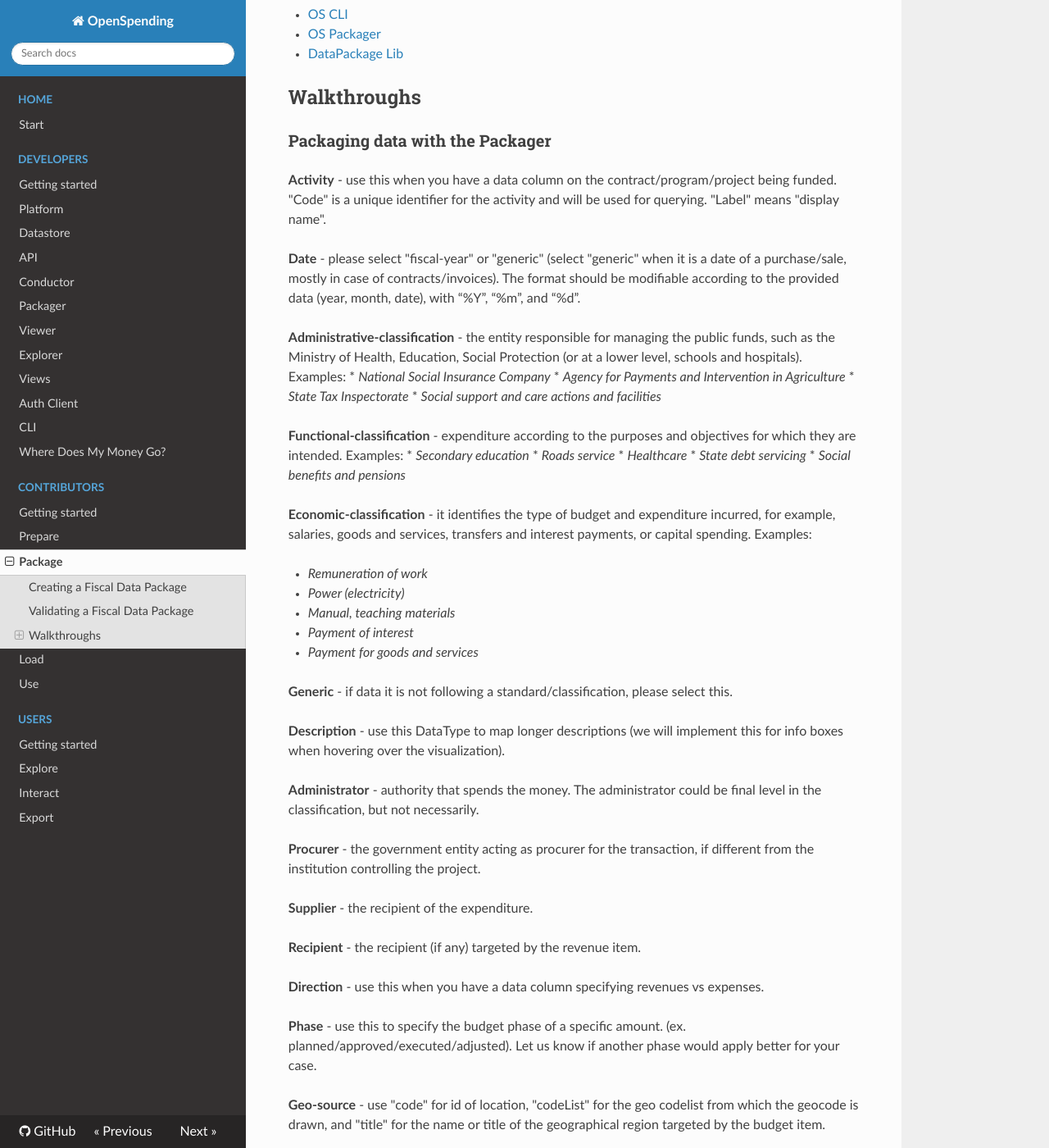
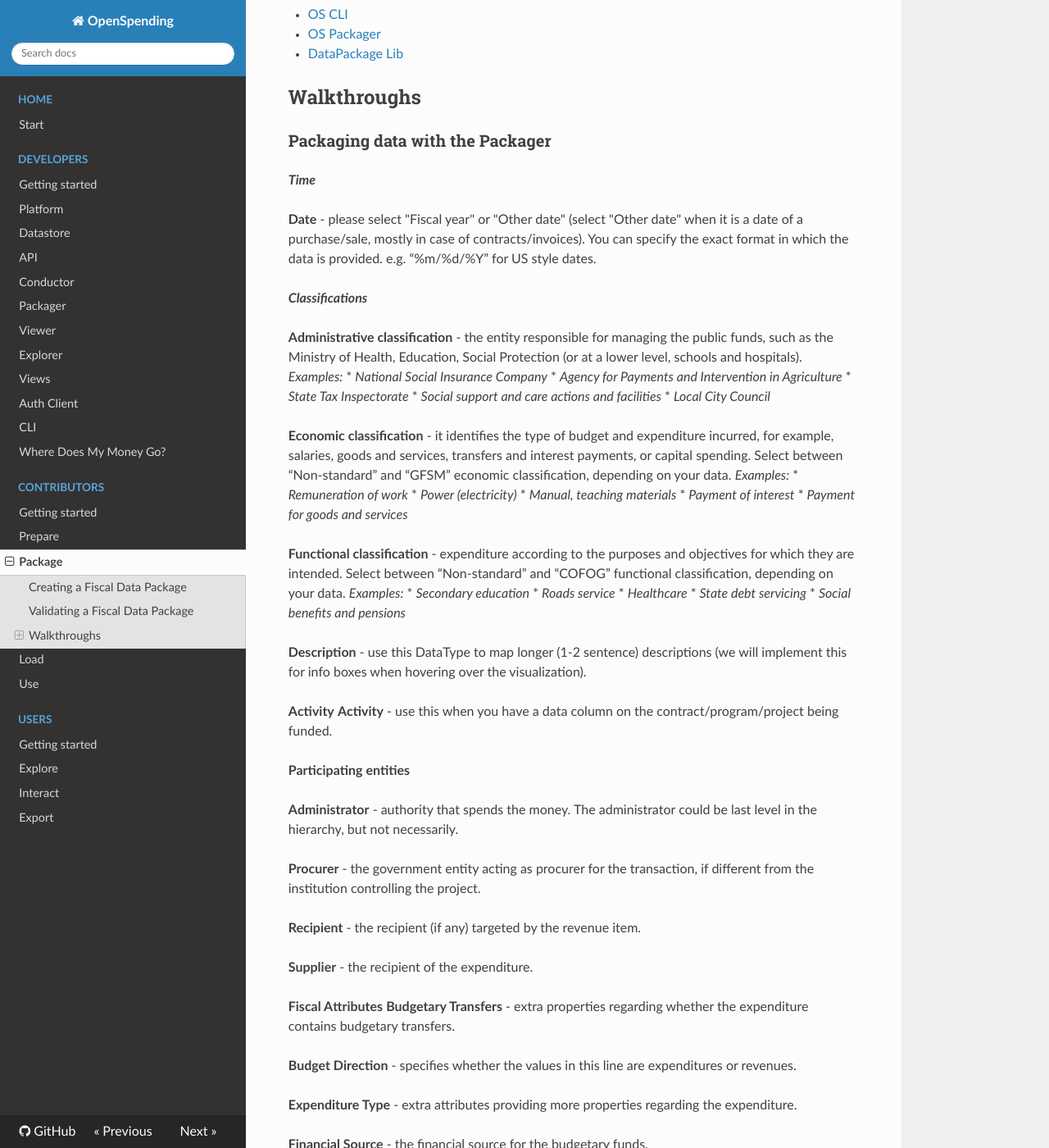
Before and after one commit to openspending/docs, an MkDocs documentation site: the page built from docs/contributors/package.md, in a window 1280 px wide and 1400 px high, scrolled down 627 px. Shown: the whole window at 82% size. Built offline with MkDocs 1.6.1, drawn with Linux system fonts in a browser that asks for light colours; nearby versions of some CDN libraries; old or Windows-style settings are respelled for this version of MkDocs; some of the changed text lies outside the part shown.

Commit message:
Update package.md

```diff
--- a/docs/contributors/package.md
+++ b/docs/contributors/package.md
@@ -26,53 +26,74 @@ Fiscal Data Packages can be validated using the following tools:
 
 ### Packaging data with the Packager
 
-**Activity** - use this when you have a data column on the contract/program/project being funded. "Code" is a unique identifier for the activity and will be used for querying. "Label" means "display name".
+***Time***
 
-**Date** - please select "fiscal-year" or "generic" (select "generic" when it is a date of a purchase/sale, mostly in case of contracts/invoices). The format should be modifiable according to the provided data (year, month, date), with “%Y”, “%m”, and “%d”.
+**Date** - please select "Fiscal year" or "Other date" (select "Other date" when it is a date of a purchase/sale, mostly in case of contracts/invoices). You can specify the exact format in which the data is provided. e.g. “%m/%d/%Y” for US style dates.
 
-**Administrative-classification** - the entity responsible for managing the public funds, such as the Ministry of Health, Education, Social Protection (or at a lower level, schools and hospitals). Examples:
+***Classifications***
+
+**Administrative classification** - the entity responsible for managing the public funds, such as the Ministry of Health, Education, Social Protection (or at a lower level, schools and hospitals).
+*Examples:*
 * *National Social Insurance Company*
 * *Agency for Payments and Intervention in Agriculture*
 * *State Tax Inspectorate*
 * *Social support and care actions and facilities*
+* *Local City Council*
 
-**Functional-classification** - expenditure according to the purposes and objectives for which they are intended. Examples:
+**Economic classification** - it identifies the type of budget and expenditure incurred, for example, salaries, goods and services, transfers and interest payments, or capital spending. Select between “Non-standard” and “GFSM” economic classification, depending on your data.
+*Examples:*
+* *Remuneration of work*
+* *Power (electricity)*
+* *Manual, teaching materials*
+* *Payment of interest*
+* *Payment for goods and services*
+
+**Functional classification** - expenditure according to the purposes and objectives for which they are intended. Select between “Non-standard” and “COFOG” functional classification, depending on your data.
+*Examples:*
 * *Secondary education*
 * *Roads service*
 * *Healthcare*
 * *State debt servicing*
 * *Social benefits and pensions*
 
-**Economic-classification** - it identifies the type of budget and expenditure incurred, for example, salaries, goods and services, transfers and interest payments, or capital spending. Examples:
+**Description** - use this DataType to map longer (1-2 sentence) descriptions (we will implement this for info boxes when hovering over the visualization).
 
-* *Remuneration of work*
-* *Power (electricity)*
-* *Manual, teaching materials*
-* *Payment of interest*
-* *Payment for goods and services*
+**Activity**
+**Activity** - use this when you have a data column on the contract/program/project being funded.
 
-**Generic** - if data it is not following a standard/classification, please select this.
+**Participating entities**
 
-**Description** - use this DataType to map longer descriptions (we will implement this for info boxes when hovering over the visualization).
-
-**Administrator** - authority that spends the money. The administrator could be final level in the classification, but not necessarily.
+**Administrator** - authority that spends the money. The administrator could be last level in the hierarchy, but not necessarily.
 
 **Procurer** - the government entity acting as procurer for the transaction, if different from the institution controlling the project.
 
+**Recipient** - the recipient (if any) targeted by the revenue item.
+
 **Supplier** - the recipient of the expenditure.
 
-**Recipient** - the recipient (if any) targeted by the revenue item.
+**Fiscal Attributes**
+**Budgetary Transfers** - extra properties regarding whether the expenditure contains budgetary transfers.
 
-**Direction** - use this when you have a data column specifying revenues vs expenses.
+**Budget Direction** - specifies whether the values in this line are expenditures or revenues.
 
-**Phase** - use this to specify the budget phase of a specific amount. (ex. planned/approved/executed/adjusted). Let us know if another phase would apply better for your case.
+**Expenditure Type** - extra attributes providing more properties regarding the expenditure.
 
-**Geo-source** - use "code" for id of location, "codeList" for the geo codelist from which the geocode is drawn, and "title" for the name or title of the geographical region targeted by the budget item.
+**Financial Source** - the financial source for the budgetary funds.
 
-**Budget-line-id** - this is simply the unique identifier for this budget line.
+**Budget Life-cycle Phase** - the phase identifier for the values in this line (e.g. approved, executed etc.)
 
-**Invoice-id** - the invoice number given by the vendor or supplier.
+**Geographic**
+**Geographic information** - use "Code List" for the geo codelist from which the geocode is drawn, and "Display name" for the name or title of the geographical region targeted by the budget item.
 
-**Value** - mandatory to map a value. Use "Factor" if your data says 1.3mln instead of 1,300,000 (in this case factor will be "1,000,000”)
-*Example*:
+**Identifiers**
+**Budget line identifier** - this is simply the unique identifier for this budget line.
+
+**Invoice identifier** - the invoice number given by the vendor or supplier.
+
+**Amount**
+**Amount (value)** - mandatory to map a value. Use "Factor" if your data says 1.3mln instead of 1,300,000 (in this case factor will be "1,000,000”)
+*Example:*
 1.3bn will have a factor of 1bn (indicate 1,000,000,000 for a factor).
+
+**Other**
+**Unknown Mapping** - Use when no other DataType applies to the column.
```
